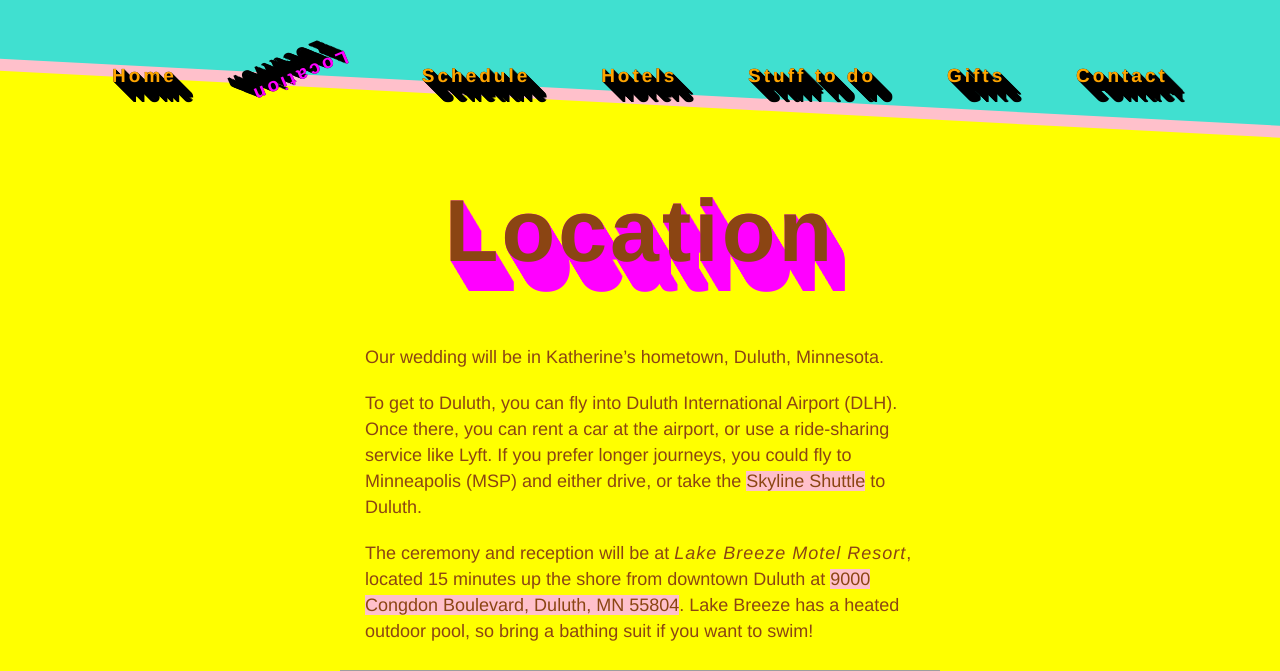
After one commit to lemonparty/lemonparty2018, a Flask app: page /location in a window 1280 px wide. The commit adds this page. Shown: the top 671 px of the page. Run offline with Flask 2, Linux system fonts and the light colour scheme; the visitor is signed in with stand-in values (Sample User, id 1); some libraries are stand-ins or nearby versions; grey boxes are pictures that could not be loaded.

Commit message:
add authentication helper for protecting logged-in pages; add better bottom lemon image and psd; add location page; various style fixes;

```diff
--- a/lemonparty2018.py
+++ b/lemonparty2018.py
@@ -1,5 +1,6 @@
 from flask import Flask
-from flask import render_template, session, request
+from flask import render_template, session, request, redirect
+from functools import wraps
 from passlib.hash import pbkdf2_sha256
 import os
 import json
@@ -9,6 +10,9 @@ from localsettings import DEBUG, PASSWORD_HASH
 app = Flask(__name__)
 app.secret_key = os.urandom(12)
 
+
+# context processors and decorators
+# ------------------------------------------------------------------------------
 
 @app.context_processor
 def static_path_processor():
@@ -29,6 +33,21 @@ def static_path_processor():
         'js_path': js_path,
     }
 
+
+def login_required(f):
+    @wraps(f)
+
+    def decorated_function(*args, **kwargs):
+        if not session.get('is_authenticated'):
+            return redirect('/')
+
+        return f(*args, **kwargs)
+
+    return decorated_function
+
+
+# pages
+# ------------------------------------------------------------------------------
 
 @app.route('/')
 def index():
@@ -59,5 +78,11 @@ def logout():
     return index()
 
 
+@app.route('/location')
+@login_required
+def location():
+    return render_template('location.html')
+
+
 if __name__ == '__main__':
     app.run(debug=DEBUG, host='0.0.0.0')
--- a/src/app.scss
+++ b/src/app.scss
@@ -6,6 +6,7 @@
 
 $nav-height: 272px;
 $footer-height: 100px;
+$text-color: saddlebrown;
 
 
 // global styles
@@ -22,14 +23,13 @@ body {
   &.logged-in {
     min-height: 100vh;
     padding: ($nav-height * 0.8) 4vw $footer-height;
-    background-image: url("/static/images/shitty-half-lemon.png");
+    background-image: url("/static/images/bottom-lemon.png");
     background-repeat: repeat-x;
     background-position: bottom;
     font-size: 18px;
     line-height: 26px;
     background-color: yellow;
-    color: darken(aqua, 20%);
-    color: purple;
+    color: $text-color;
 
     @media (max-width: 500px) {
       padding-top: $nav-height;
@@ -38,7 +38,7 @@ body {
 }
 
 $text-shadow-values: ();
-$text-shadow-color: purple;
+$text-shadow-color: magenta;
 
 @for $i from 0 through 30 {
   $offset: $i * 1px;
@@ -52,9 +52,14 @@ $text-shadow-color: purple;
   text-align: center;
   font-size: 88px;
   letter-spacing: 3px;
-  color: springgreen;
+  color: $text-color;
   font-weight: bold;
   text-shadow: zip($text-shadow-values);
+}
+
+em {
+  font-style: italic;
+  letter-spacing: 1px;
 }
 
 .text {
@@ -67,6 +72,16 @@ $text-shadow-color: purple;
   & + .text {
     margin-top: 20px;
   }
+
+  a {
+    color: $text-color;
+    background: pink;
+    text-decoration: none;
+
+    &:hover {
+      background: orange;
+    }
+  }
 }
 
 @import "nav";
@@ -75,5 +90,6 @@ $text-shadow-color: purple;
 // subpages
 // -----------------------------------------------------------------------------
 
-@import "login";
-@import "home";
+@import "pages/login";
+@import "pages/home";
+@import "pages/location";
--- a/src/nav.scss
+++ b/src/nav.scss
@@ -28,7 +28,7 @@ $text-shadow-color: #000;
     height: $nav-height;
     background: turquoise;
     transform: rotate(8deg);
-    box-shadow: 0 4px 0 pink;
+    box-shadow: 0 12px 0 pink;
 
     @media (min-width: 900px) {
       transform: rotate(3deg);
@@ -48,13 +48,12 @@ $text-shadow-color: #000;
     z-index: 2;
     display: inline-block;
     height: 50px;
-    font-size: 18px;
-    letter-spacing: 2px;
+    font-size: 19px;
+    letter-spacing: 3px;
     line-height: 50px;
     padding: 0 10px;
     font-weight: bold;
     text-decoration: none;
-    text-transform: uppercase;
     color: lighten(orange, 0%);
     text-shadow: zip($text-shadow-values);
 
--- a/src/home.scss
+++ b/src/pages/home.scss
@@ -11,14 +11,17 @@ $button-height: 60px;
     width: $button-width;
     height: $button-height;
     margin-top: 40px;
+
     text-decoration: none;
-    background: purple;
-    color: springgreen;
+    background: saddlebrown;
+    box-shadow: -8px 8px 0 #000;
+
+    color: magenta;
     font-size: 28px;
-    letter-spacing: 2px;
+    font-weight: bold;
+    letter-spacing: 4px;
     line-height: $button-height;
     text-align: center;
-    box-shadow: -8px 8px 0 #000;
 
     &:hover {
       box-shadow: -24px 12px 0 #000;
--- /dev/null
+++ b/src/pages/location.scss
@@ -0,0 +1,13 @@
+.body-location {
+  iframe {
+    @media (min-width: 650px) {
+      position: relative;
+      left: 50%;
+      transform: translateX(-50%);
+    }
+
+    @media (max-width: 650px) {
+      width: 100%;
+    }
+  }
+}
--- a/static/app.css
+++ b/static/app.css
@@ -54,14 +54,13 @@ body {
   body.logged-in {
     min-height: 100vh;
     padding: 217.6px 4vw 100px;
-    background-image: url("/static/images/shitty-half-lemon.png");
+    background-image: url("/static/images/bottom-lemon.png");
     background-repeat: repeat-x;
     background-position: bottom;
     font-size: 18px;
     line-height: 26px;
     background-color: yellow;
-    color: #009999;
-    color: purple; }
+    color: saddlebrown; }
     @media (max-width: 500px) {
       body.logged-in {
         padding-top: 272px; } }
@@ -73,9 +72,13 @@ body {
   text-align: center;
   font-size: 88px;
   letter-spacing: 3px;
-  color: springgreen;
+  color: saddlebrown;
   font-weight: bold;
-  text-shadow: 0px 0px 0 purple, 0.6px 1px 0 purple, 1.2px 2px 0 purple, 1.8px 3px 0 purple, 2.4px 4px 0 purple, 3px 5px 0 purple, 3.6px 6px 0 purple, 4.2px 7px 0 purple, 4.8px 8px 0 purple, 5.4px 9px 0 purple, 6px 10px 0 purple, 6.6px 11px 0 purple, 7.2px 12px 0 purple, 7.8px 13px 0 purple, 8.4px 14px 0 purple, 9px 15px 0 purple, 9.6px 16px 0 purple, 10.2px 17px 0 purple, 10.8px 18px 0 purple, 11.4px 19px 0 purple, 12px 20px 0 purple, 12.6px 21px 0 purple, 13.2px 22px 0 purple, 13.8px 23px 0 purple, 14.4px 24px 0 purple, 15px 25px 0 purple, 15.6px 26px 0 purple, 16.2px 27px 0 purple, 16.8px 28px 0 purple, 17.4px 29px 0 purple, 18px 30px 0 purple; }
+  text-shadow: 0px 0px 0 magenta, 0.6px 1px 0 magenta, 1.2px 2px 0 magenta, 1.8px 3px 0 magenta, 2.4px 4px 0 magenta, 3px 5px 0 magenta, 3.6px 6px 0 magenta, 4.2px 7px 0 magenta, 4.8px 8px 0 magenta, 5.4px 9px 0 magenta, 6px 10px 0 magenta, 6.6px 11px 0 magenta, 7.2px 12px 0 magenta, 7.8px 13px 0 magenta, 8.4px 14px 0 magenta, 9px 15px 0 magenta, 9.6px 16px 0 magenta, 10.2px 17px 0 magenta, 10.8px 18px 0 magenta, 11.4px 19px 0 magenta, 12px 20px 0 magenta, 12.6px 21px 0 magenta, 13.2px 22px 0 magenta, 13.8px 23px 0 magenta, 14.4px 24px 0 magenta, 15px 25px 0 magenta, 15.6px 26px 0 magenta, 16.2px 27px 0 magenta, 16.8px 28px 0 magenta, 17.4px 29px 0 magenta, 18px 30px 0 magenta; }
+
+em {
+  font-style: italic;
+  letter-spacing: 1px; }
 
 .text {
   position: relative;
@@ -85,6 +88,12 @@ body {
   transform: translateX(-50%); }
   .text + .text {
     margin-top: 20px; }
+  .text a {
+    color: saddlebrown;
+    background: pink;
+    text-decoration: none; }
+    .text a:hover {
+      background: orange; }
 
 .nav {
   position: absolute;
@@ -107,7 +116,7 @@ body {
     height: 272px;
     background: turquoise;
     transform: rotate(8deg);
-    box-shadow: 0 4px 0 pink; }
+    box-shadow: 0 12px 0 pink; }
     @media (min-width: 900px) {
       .nav-bg {
         transform: rotate(3deg); } }
@@ -122,13 +131,12 @@ body {
     z-index: 2;
     display: inline-block;
     height: 50px;
-    font-size: 18px;
-    letter-spacing: 2px;
+    font-size: 19px;
+    letter-spacing: 3px;
     line-height: 50px;
     padding: 0 10px;
     font-weight: bold;
     text-decoration: none;
-    text-transform: uppercase;
     color: orange;
     text-shadow: 0px 0px 0 #000, 1px 1px 0 #000, 2px 2px 0 #000, 3px 3px 0 #000, 4px 4px 0 #000, 5px 5px 0 #000, 6px 6px 0 #000, 7px 7px 0 #000, 8px 8px 0 #000, 9px 9px 0 #000, 10px 10px 0 #000, 11px 11px 0 #000, 12px 12px 0 #000, 13px 13px 0 #000, 14px 14px 0 #000, 15px 15px 0 #000, 16px 16px 0 #000, 17px 17px 0 #000, 18px 18px 0 #000, 19px 19px 0 #000, 20px 20px 0 #000; }
     .nav-link:hover {
@@ -214,12 +222,23 @@ body {
   height: 60px;
   margin-top: 40px;
   text-decoration: none;
-  background: purple;
-  color: springgreen;
+  background: saddlebrown;
+  box-shadow: -8px 8px 0 #000;
+  color: magenta;
   font-size: 28px;
-  letter-spacing: 2px;
+  font-weight: bold;
+  letter-spacing: 4px;
   line-height: 60px;
-  text-align: center;
-  box-shadow: -8px 8px 0 #000; }
+  text-align: center; }
   .body-home-rsvp-link:hover {
     box-shadow: -24px 12px 0 #000; }
+
+@media (min-width: 650px) {
+  .body-location iframe {
+    position: relative;
+    left: 50%;
+    transform: translateX(-50%); } }
+
+@media (max-width: 650px) {
+  .body-location iframe {
+    width: 100%; } }
--- /dev/null
+++ b/templates/location.html
@@ -0,0 +1,30 @@
+{% extends "_base.html" %}
+{% block title %}Home{% endblock %}
+{% block bodyclass %}logged-in body-location{% endblock %}
+{% set active_page = "location" %}
+
+{% block content %}
+  {% include "_nav.html" %}
+  <h1 class="page-title">Location</h1>
+
+  <p class="text">
+    Our wedding will be in Katherine’s hometown, Duluth, Minnesota.
+  </p>
+  <p class="text">
+    To get to Duluth, you can fly into Duluth International Airport (DLH). Once
+    there, you can rent a car at the airport, or use a ride-sharing service
+    like Lyft. If you prefer longer journeys, you could fly to Minneapolis
+    (MSP) and either drive, or take the
+    <a href="http://dmsp.hudsonltd.net/res">Skyline Shuttle</a> to Duluth.
+  </p>
+  <p class="text">
+    The ceremony and reception will be at <em>Lake Breeze Motel Resort</em>,
+    located 15 minutes up the shore from downtown Duluth at
+    <a href="https://www.google.com/maps/place/9000+Congdon+Blvd,+Duluth,+MN+55804/@46.8748741,-91.9412126,17z/data=!3m1!4b1!4m5!3m4!1s0x52af00b9b2af62a7:0x72739a0f5b8f359e!8m2!3d46.8748741!4d-91.9390239?hl=en">
+      9000 Congdon Boulevard, Duluth, MN 55804</a>.
+    Lake Breeze has a heated outdoor pool, so bring a bathing suit if you want
+    to swim!
+  </p>
+  <br>
+  <iframe src="https://www.google.com/maps/embed?pb=!1m18!1m12!1m3!1d2727.41530372783!2d-91.94121258396478!3d46.87487774622851!2m3!1f0!2f0!3f0!3m2!1i1024!2i768!4f13.1!3m3!1m2!1s0x52af00b9b2af62a7%3A0x72739a0f5b8f359e!2s9000+Congdon+Blvd%2C+Duluth%2C+MN+55804!5e0!3m2!1sen!2sus!4v1516062418544" width="600" height="450" frameborder="0" style="border:0" allowfullscreen></iframe>
+{% endblock %}
```
Also changed, not shown: src/pages/login.scss (renamed from src/login.scss), static/images/bottom-lemon.png (added), static/images/shitty-half-lemon.png (deleted), 1 other file.
